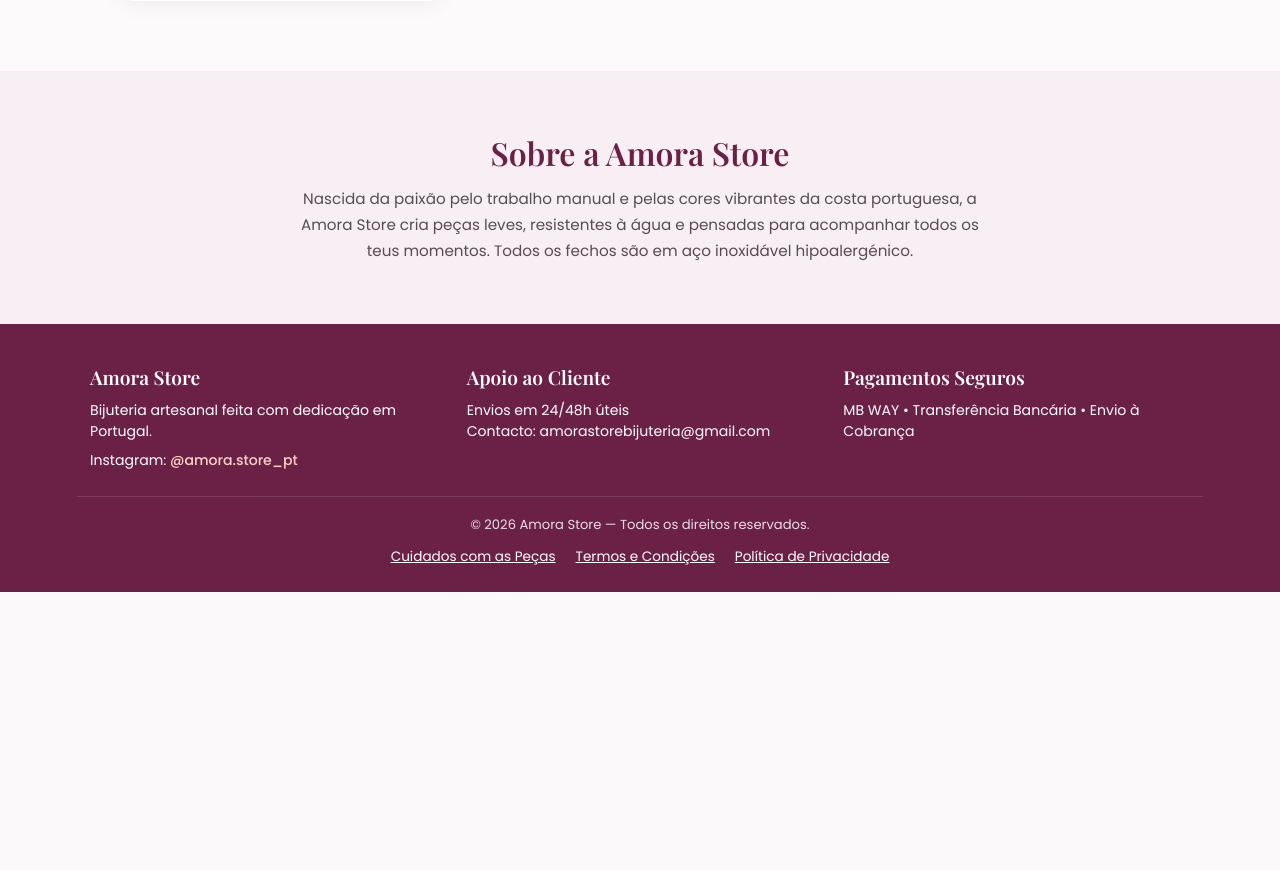
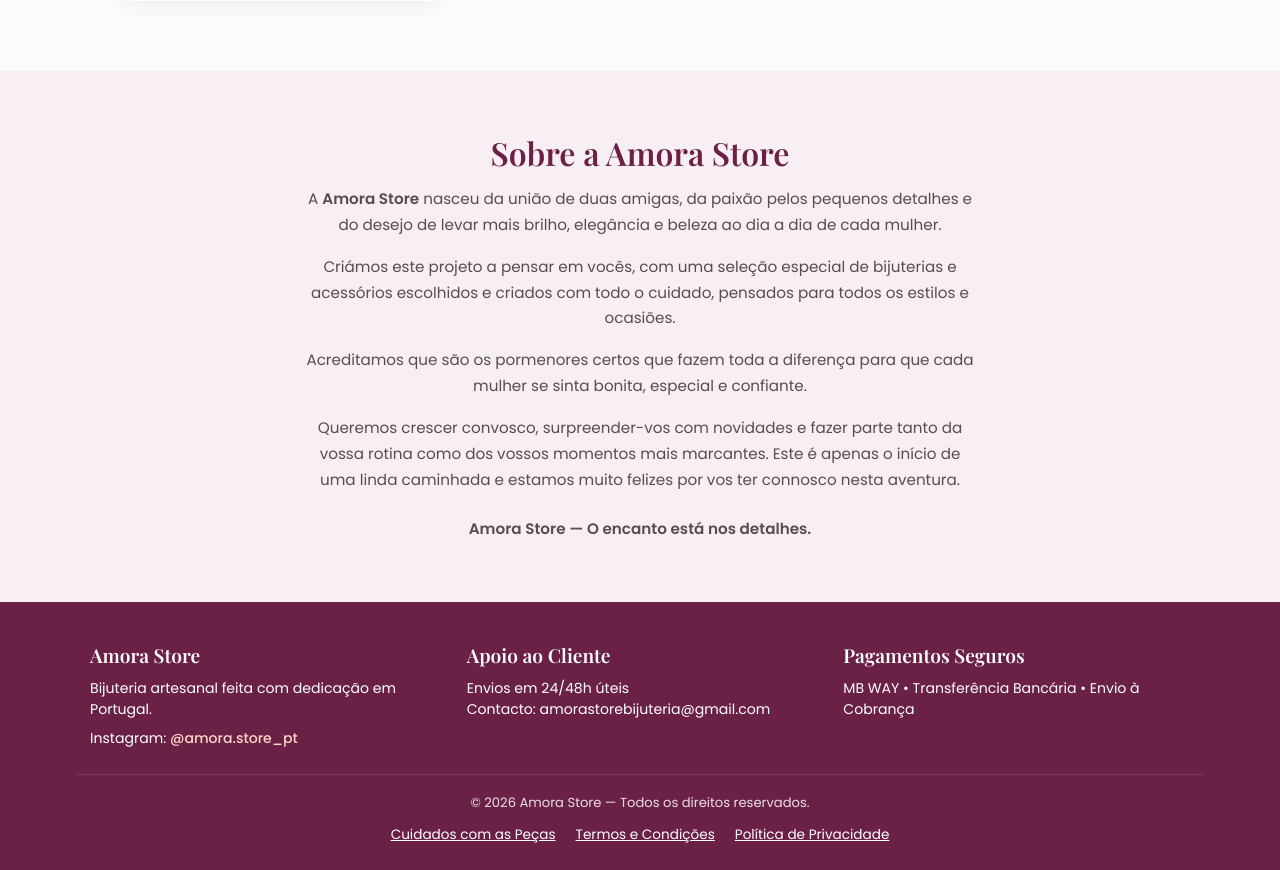
Before and after one commit to joaopedrobacelar2009-crypto/amora-store, a Flask app: page / in a window 1280 px wide. Shown: the part 1219-2089 px from the top of the page. Before the commit the page ends 1811 px from the top, so only its background shows below. Run offline with Flask 3, Linux system fonts and the light colour scheme; data that the repository does not hold is empty; some libraries are stand-ins or nearby versions; some web fonts are replaced.

Commit message:
Update index.html

```diff
--- a/templates/index.html
+++ b/templates/index.html
@@ -321,11 +321,24 @@
         </div>
     </aside>
 
-    <section class="sobre" id="sobre">
+   <section class="sobre" id="sobre">
         <h2>Sobre a Amora Store</h2>
-        <p>Nascida da paixão pelo trabalho manual e pelas cores vibrantes da costa portuguesa, a Amora Store cria peças leves, resistentes à água e pensadas para acompanhar todos os teus momentos. Todos os fechos são em aço inoxidável hipoalergénico.</p>
+        <p style="margin-bottom: 16px;">
+            A <strong>Amora Store</strong> nasceu da união de duas amigas, da paixão pelos pequenos detalhes e do desejo de levar mais brilho, elegância e beleza ao dia a dia de cada mulher.
+        </p>
+        <p style="margin-bottom: 16px;">
+            Criámos este projeto a pensar em vocês, com uma seleção especial de bijuterias e acessórios escolhidos e criados com todo o cuidado, pensados para todos os estilos e ocasiões.
+        </p>
+        <p style="margin-bottom: 16px;">
+            Acreditamos que são os pormenores certos que fazem toda a diferença para que cada mulher se sinta bonita, especial e confiante.
+        </p>
+        <p style="margin-bottom: 24px;">
+            Queremos crescer convosco, surpreender-vos com novidades e fazer parte tanto da vossa rotina como dos vossos momentos mais marcantes. Este é apenas o início de uma linda caminhada e estamos muito felizes por vos ter connosco nesta aventura.
+        </p>
+        <p style="font-weight: 700;">
+            Amora Store — O encanto está nos detalhes.
+        </p>
     </section>
-
     <footer>
         <div class="footer-grid">
             <div>
```
